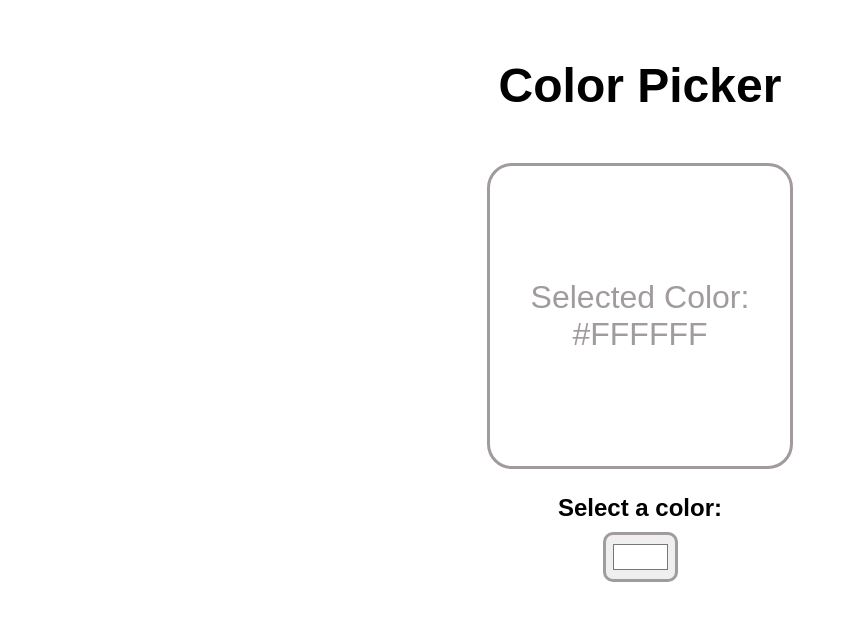
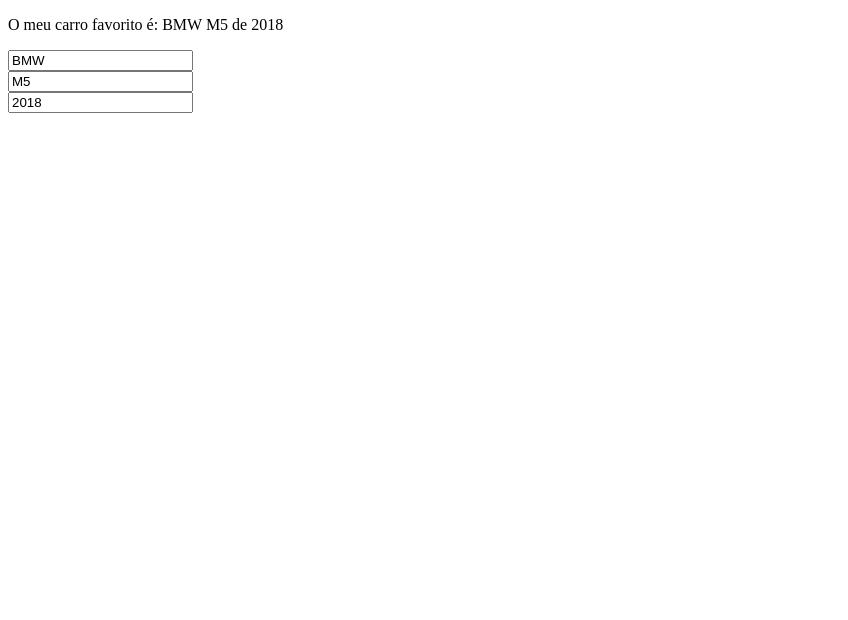
Before and after one commit to P10r10/BroCode, a React (Vite) app in the folder bro-code/: page / in a window 1280 px wide. Shown: the top 620 px of the page, without its empty margins (0-848 px from the left). Built offline with nearby package versions, Linux system fonts and the light colour scheme.

Commit message:
update the state of an object

```diff
--- a/bro-code/src/App.jsx
+++ b/bro-code/src/App.jsx
@@ -1,10 +1,10 @@
-import ColorPicker from "./components/ColorPicker/ColorPicker.jsx";
+import MyComponent3 from "./components/MyComponent/MyComponent3.jsx";
 
 function App() {
 
     return (
         <>
-            <ColorPicker/>
+            <MyComponent3/>
         </>
     );
 }
--- a/bro-code/src/App2.jsx
+++ b/bro-code/src/App2.jsx
@@ -26,7 +26,7 @@
     );
 }
 
-export default App
+export default App2
 
 // import Card from "./components/Card/Card.jsx";
 // import christina from "./assets/christina.jpg"
--- a/bro-code/src/components/Counter/Counter.jsx
+++ b/bro-code/src/components/Counter/Counter.jsx
@@ -4,9 +4,9 @@
 function Counter() {
 
     const [count, setCount] = useState(0);
-    const increment = () => setCount(count + 1);
+    const increment = () => setCount(c => c + 1);
     const reset = () => setCount(0);
-    const decrement = () => setCount(count - 1);
+    const decrement = () => setCount(c => c - 1);
 
     return (
         <div className={styles.counterContainer}>
--- /dev/null
+++ b/bro-code/src/components/MyComponent/MyComponent3.jsx
@@ -0,0 +1,33 @@
+import {useState} from "react";
+
+function MyComponent3() {
+
+    const [car, setCar] = useState({
+        year: 2018,
+        make: "BMW",
+        model: "M5"
+    });
+
+    function handleYearChange(e) {
+        setCar(c => ({...c, year: e.target.value}));
+    }
+
+    function handleMakeChange(e) {
+        setCar(c => ({...c, make: e.target.value}));
+    }
+
+    function handleModelChange(e) {
+        setCar(c => ({...c, model: e.target.value}));
+    }
+
+    return (
+        <div>
+            <p>O meu carro favorito é: {car.make} {car.model} de {car.year}</p>
+            <input type="text" value={car.make} onChange={handleMakeChange}/><br/>
+            <input type="text" value={car.model} onChange={handleModelChange}/><br/>
+            <input type="number" value={car.year} onChange={handleYearChange}/><br/>
+        </div>
+    );
+}
+
+export default MyComponent3
```
